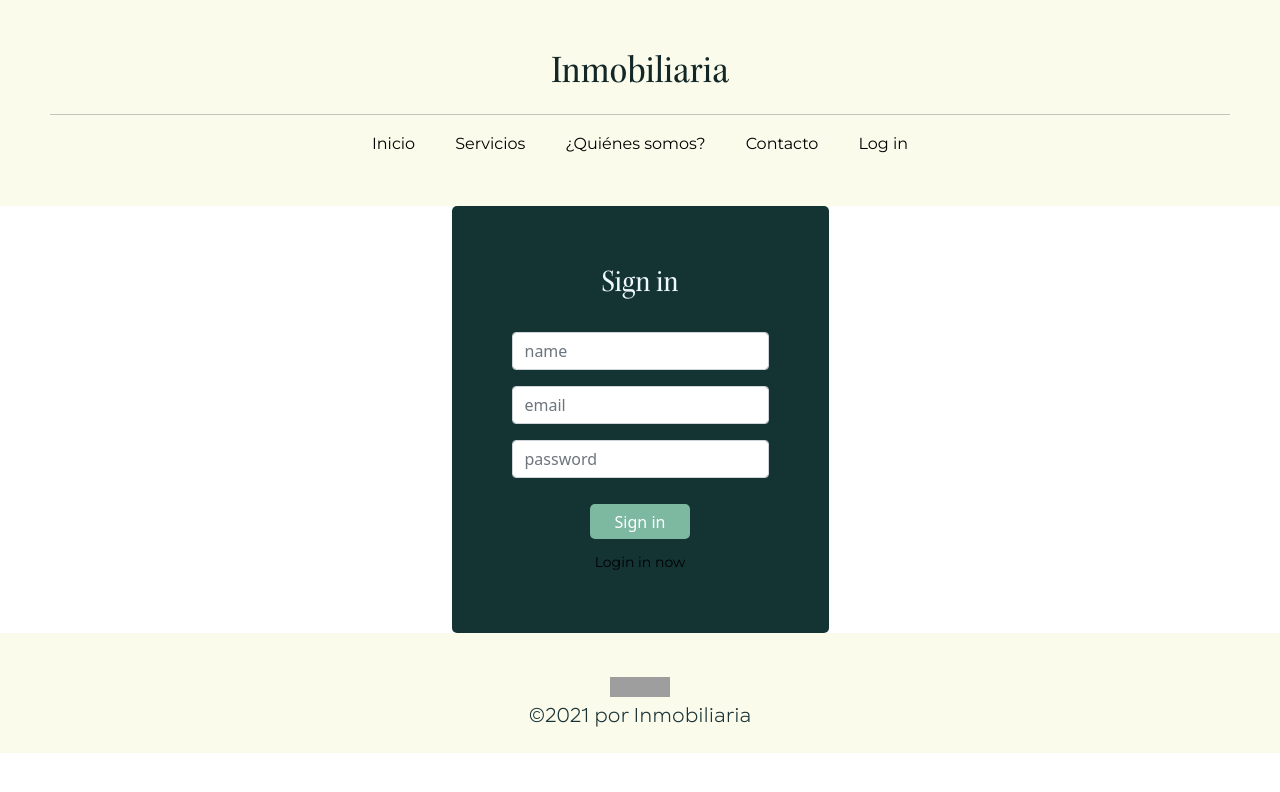
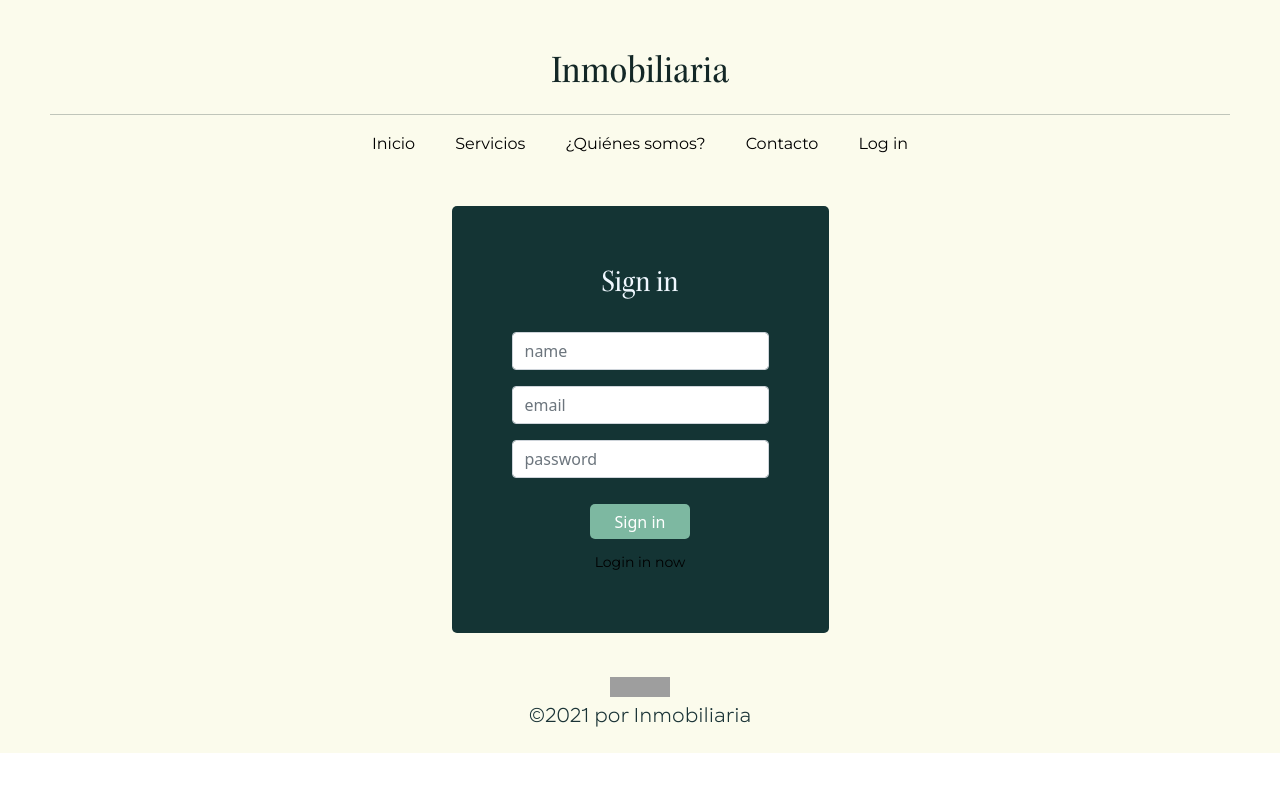
Before and after one commit to angelicamaru/inmobiliaria, a React (Create React App) app in the folder frontend/: page /signup in a window 1280 px wide. Shown: the top 792 px of the page. Built offline with nearby package versions, Linux system fonts and the light colour scheme; grey boxes are pictures that could not be loaded; what react-google-maps would draw is missing.

Commit message:
Cambio colores

```diff
--- a/frontend/src/Components/Log/Login.js
+++ b/frontend/src/Components/Log/Login.js
@@ -24,6 +24,7 @@ export default function Login() {
   };
   return (
     <>
+      <div className={classes.fondo}>
         <div className={classes.divider}>
           <h2 className={classes.tituloL}>Login</h2>
           <form onSubmit={handleSubmit}>
@@ -53,6 +54,7 @@ export default function Login() {
             Sign Up now
           </Link>
         </div>
+      </div>
     </>
   );
 }
--- a/frontend/src/Components/Log/Login.module.css
+++ b/frontend/src/Components/Log/Login.module.css
@@ -5,6 +5,9 @@
   margin: auto;
   text-align: center;
   border-radius: 5px;
+}
+.fondo{
+  background-color: #fbfbec;
 }
 .tituloL {
   color: aliceblue;
--- a/frontend/src/Components/Log/Logout.js
+++ b/frontend/src/Components/Log/Logout.js
@@ -11,6 +11,7 @@ export default function Logout() {
   };
   const cancel = () => {};
   return (
+    <div className={classes.fondo}>
       <div className={classes.divider}>
         <h2 className={classes.tituloL}>
           ¿Estás seguro de que quieres cerrar la sesión?
@@ -22,5 +23,6 @@ export default function Logout() {
           Cancel
         </Link>
       </div>
+    </div>
   );
 }
--- a/frontend/src/Components/Log/SignUp.js
+++ b/frontend/src/Components/Log/SignUp.js
@@ -25,6 +25,7 @@ export default function SignUp() {
     }
   };
   return (
+    <div className={classes.fondo}>
       <div className={classes.divider}>
         <h2 className={classes.tituloL}>Sign in</h2>
         <form onSubmit={handleSubmit}>
@@ -63,5 +64,7 @@ export default function SignUp() {
           Login in now
         </Link>
       </div>
+
+    </div>
   );
 }
```
Lines whose indentation alone changed are shown as unchanged.
